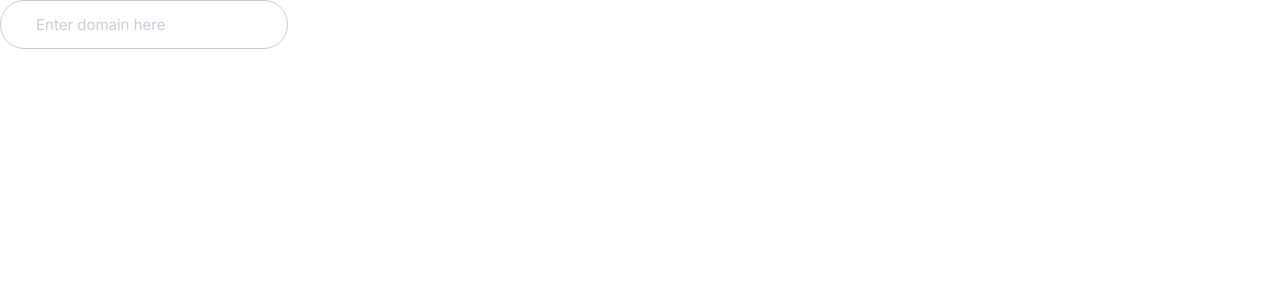
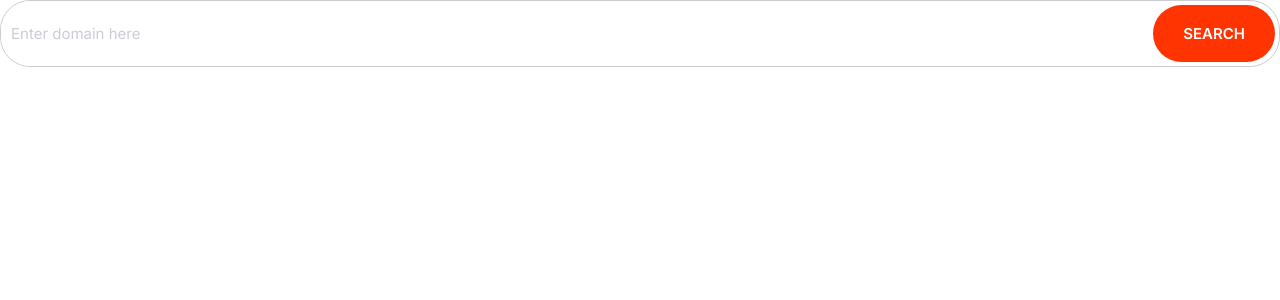
Before and after one commit to Kevinemug/AYUDA_PROJECT, a PHP site: page /exercise.html in a window 1280 px wide. Shown: the top 300 px of the page. Run offline with PHP 8.4, Linux system fonts and the light colour scheme.

Commit message:
creating input illusion commit (inputgroup)

```diff
--- a/css/styles.css
+++ b/css/styles.css
@@ -16,6 +16,8 @@ html{
         --color-accent:#ff3400;
         --color-headings:#1b0760;
         --color-body:#918ca4;
+        --color-border:#ccc;
+        --border-radius:30px;
 }
 
 body{
@@ -215,8 +217,8 @@ background: #ecd800f3;
 
 .input{
        padding:1.5rem 3.5rem;
-       border:1px solid #ccc;
-       border-radius: 30px;
+       border:1px solid var(--color-border);
+       border-radius: var(--border-radius);
        outline: 0;
        color: var(--color-headings);
        font-size: 2rem;
@@ -225,8 +227,28 @@ background: #ecd800f3;
 }
 ::placeholder{
         color: #cdcbd7;
+}
+.input-group{
+   border:1px solid var(--color-border);
+   border-radius: var(--border-radius);
+   display: flex;
+}
+.input-group .input{
+        border: 0;
+        flex-grow: 1;
+        padding: 1.5rem 1rem;
 
 }
+
+.input-group .btn{
+        margin: 4px;
+
+}
+
+
+
+
+
 @media screen and (min-width:1024px){
         .input{
                 font-size:1.5rem ;
--- a/exercise.html
+++ b/exercise.html
@@ -16,7 +16,17 @@
 </head>
 
 <body>
-    <input type="text" class="input" placeholder="Enter domain here">
+
+    <div class="input-group">
+        <!-- <span class="icon-container">
+            <svg class="icon icon--primary">
+                <use xlink:href='images/sprite.svg#wordpress'></use>
+            </svg>
+        </span> -->
+        <input type="text" class="input" placeholder="Enter domain here">
+        <button class="btn btn--accent">Search</button>
+
+    </div>
 </body>
 
 </html>
```
Also changed, not shown: components/inputgroup.html (added, +8 -0 lines).
